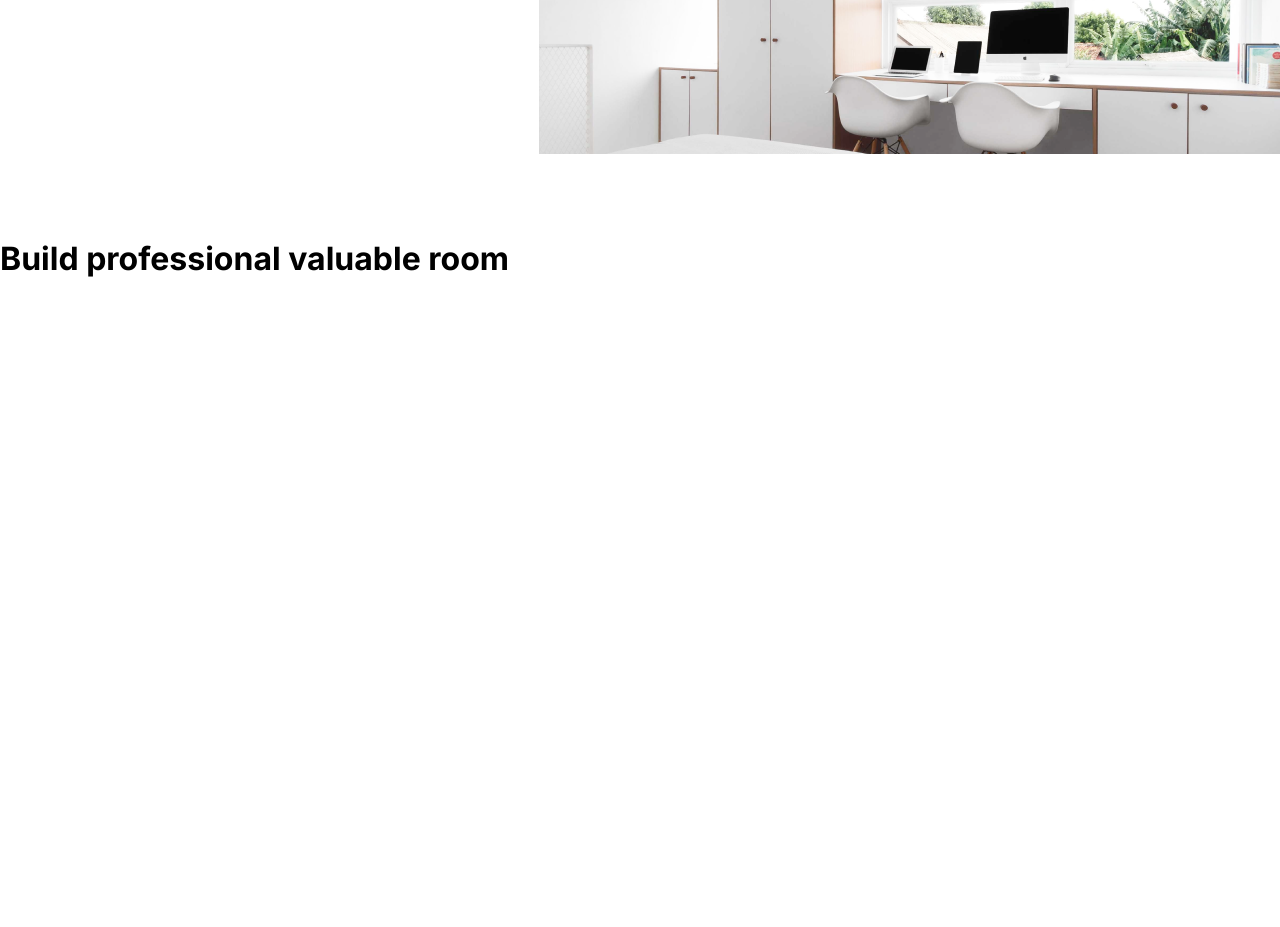
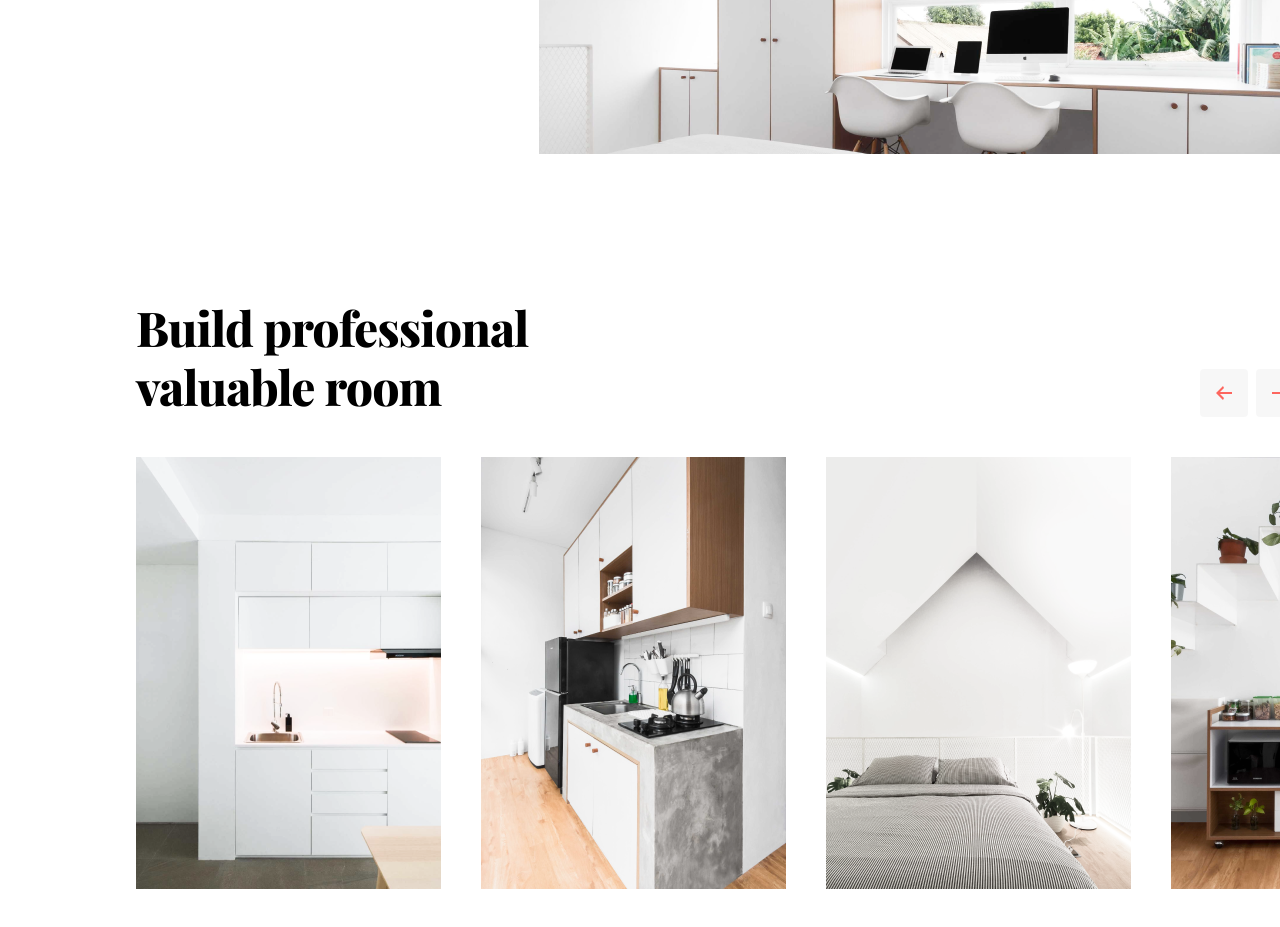
Before and after one commit to Dmitrik1k/Build_Your_Dream_House, a plain HTML site: page index.html in a window 1280 px wide. Shown: the part 821-1748 px from the top of the page. Before the commit the page ends 1121 px from the top, so only its background shows below. Drawn offline with nearby package versions, Linux system fonts and the light colour scheme.

Commit message:
new_block_slider

```diff
--- a/css/style.css
+++ b/css/style.css
@@ -70,7 +70,29 @@ align-items: center;
 gap: 8px;
 border-radius: 56px;
 background: #F0F0F0;
+cursor: pointer;
 }
+
+.search_ico img{
+    cursor: pointer;
+}
+
+.moon_ico img{
+    cursor: pointer;
+    width: 20px;
+    height: 20px;
+}
+
+.moon_ico{
+    cursor: pointer;
+    display: flex;
+    padding: 6px;
+    align-items: center;
+    gap: 8px;
+    border-radius: 56px;
+    background: #F0F0F0;
+}
+
 
 
 .signUP{
@@ -103,6 +125,9 @@ background: #FD665E;
 /* CONTENT */
 /* CONTENT */
 
+/* CONTENT BLOCK */
+/* CONTENT BLOCK */
+/* CONTENT BLOCK */
 .content{
     font-family: Inter;
 }
@@ -187,6 +212,87 @@ background: #cd534c;
 transform: scale(1.05);
 
 }
+/* CONTENT BLOCK */
+/* CONTENT BLOCK */
+/* CONTENT BLOCK */
+
+
+/* GALLERY */
+/* GALLERY */
+/* GALLERY */
+
+.gallery{
+    display: flex;
+padding: 80px 136px;
+flex-direction: column;
+align-items: flex-start;
+gap: 40px;
+align-self: stretch;
+}
+
+
+.gallery .slide_button {
+    display: flex;
+justify-content: space-between;
+align-items: flex-end;
+align-self: stretch;
+}
+
+
+.slide_button h1{
+    color: #000;
+font-family: Playfair Display;
+font-size: 48px;
+font-style: normal;
+font-weight: 800;
+line-height: 124%; /* 59.52px */
+letter-spacing: -0.96px;
+width: 535px;
+margin: 0;
+}
+
+.btn_slide{
+    display: flex;
+padding: 14px;
+justify-content: center;
+align-items: center;
+border-radius: 4px;
+background: rgba(0, 0, 0, 0.03);
+cursor: pointer;
+}
+
+
+
+.btn_right{
+    rotate: 180deg;
+}
+
+.button_slider{
+    display: flex;
+align-items: flex-start;
+gap: 8px;
+}
+
+
+
+.slider_gallery{
+    display: flex;
+align-items: flex-start;
+gap: 40px;
+overflow: hidden;
+width: 100%;
+}
+
+.slider_gallery img{
+    cursor: pointer;
+}
+
+
+
+/* GALLERY */
+/* GALLERY */
+/* GALLERY */
+
 
 
 
--- a/index.html
+++ b/index.html
@@ -33,9 +33,8 @@
         <!-- MENUBAR -->
        <!-- LOGIN -->
        <div class="login">
-        <div class="search_ico">
-            <img src="img/ico/Vector.svg" alt="">
-        </div>
+           <div class="search_ico"><img src="img/ico/Vector.svg" alt=""></div>
+           <div class="moon_ico"><img src="img/ico/moon.png" alt=""></div>
         <a href="">Sign In</a>
         <div class="signUP">
             <a href="">Sign Up</a>
@@ -60,7 +59,20 @@
         <!--  -->
         <!--  -->
         <div class="gallery">
-            <h1>Build professional valuable room</h1>
+            <div class="slide_button">
+                <h1>Build professional valuable room</h1>
+               <div class="button_slider">
+                   <div class="btn_left btn_slide"><img src="img/ico/dashicons_arrow-right-alt.svg" alt=""></div>
+                   <div class="btn_right btn_slide"><img src="img/ico/dashicons_arrow-right-alt.svg" alt=""></div>
+                </div>
+            </div>
+
+            <div class="slider_gallery">
+                <img src="img/slider/img-01.png" alt="">
+                <img src="img/slider/img-02.png" alt="">
+                <img src="img/slider/img-03.png" alt="">
+                <img src="img/slider/img-04.png" alt="">
+            </div>
         </div>
         <!--  -->
         <!--  -->
```
Also changed, not shown: img/ico/dashicons_arrow-right-alt.svg (added), img/ico/moon.png (added), img/img-5.png (added), img/slider/img-01.png (added), img/slider/img-02.png (added), img/slider/img-03.png (added), img/slider/img-04.png (added).
